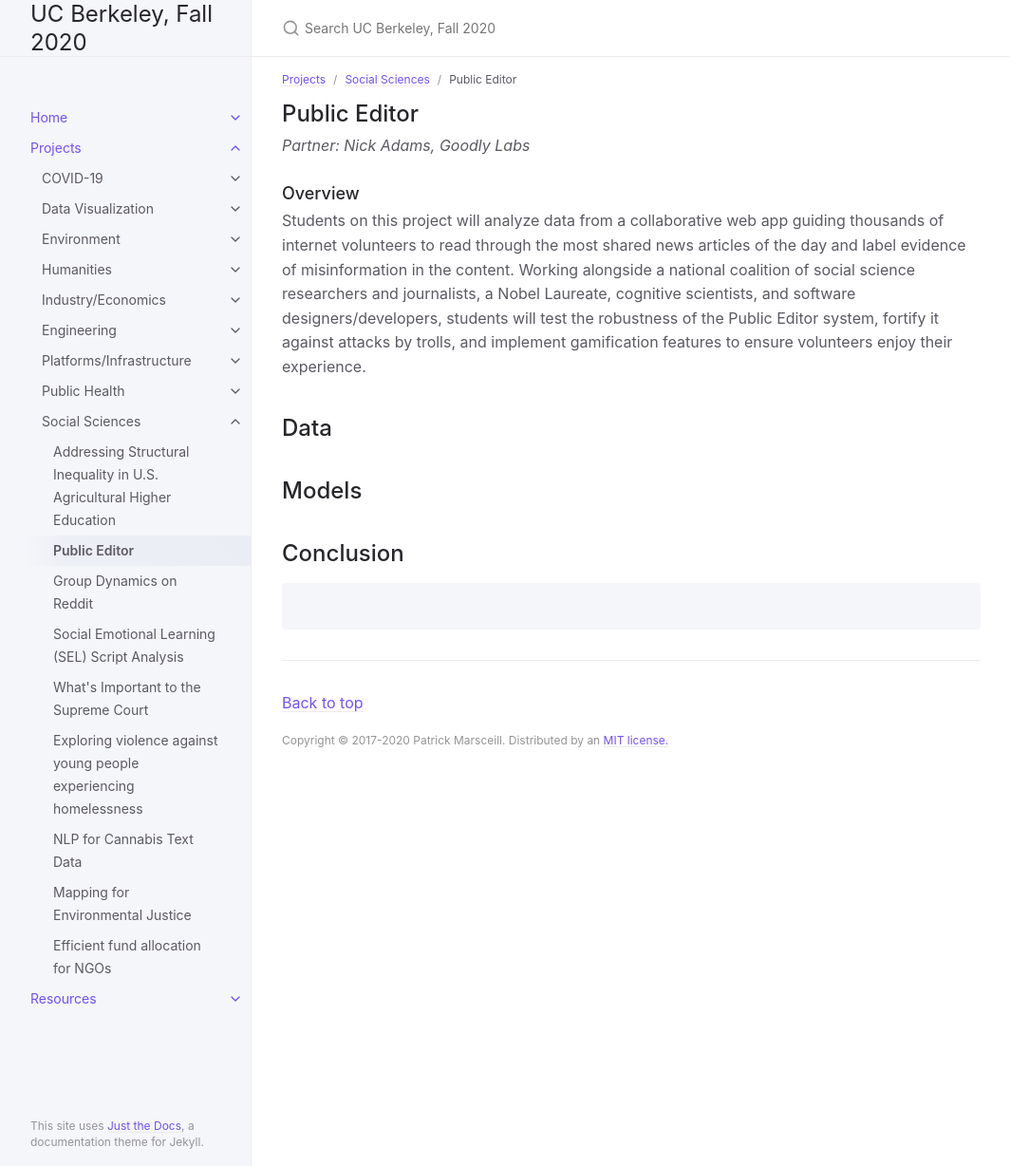
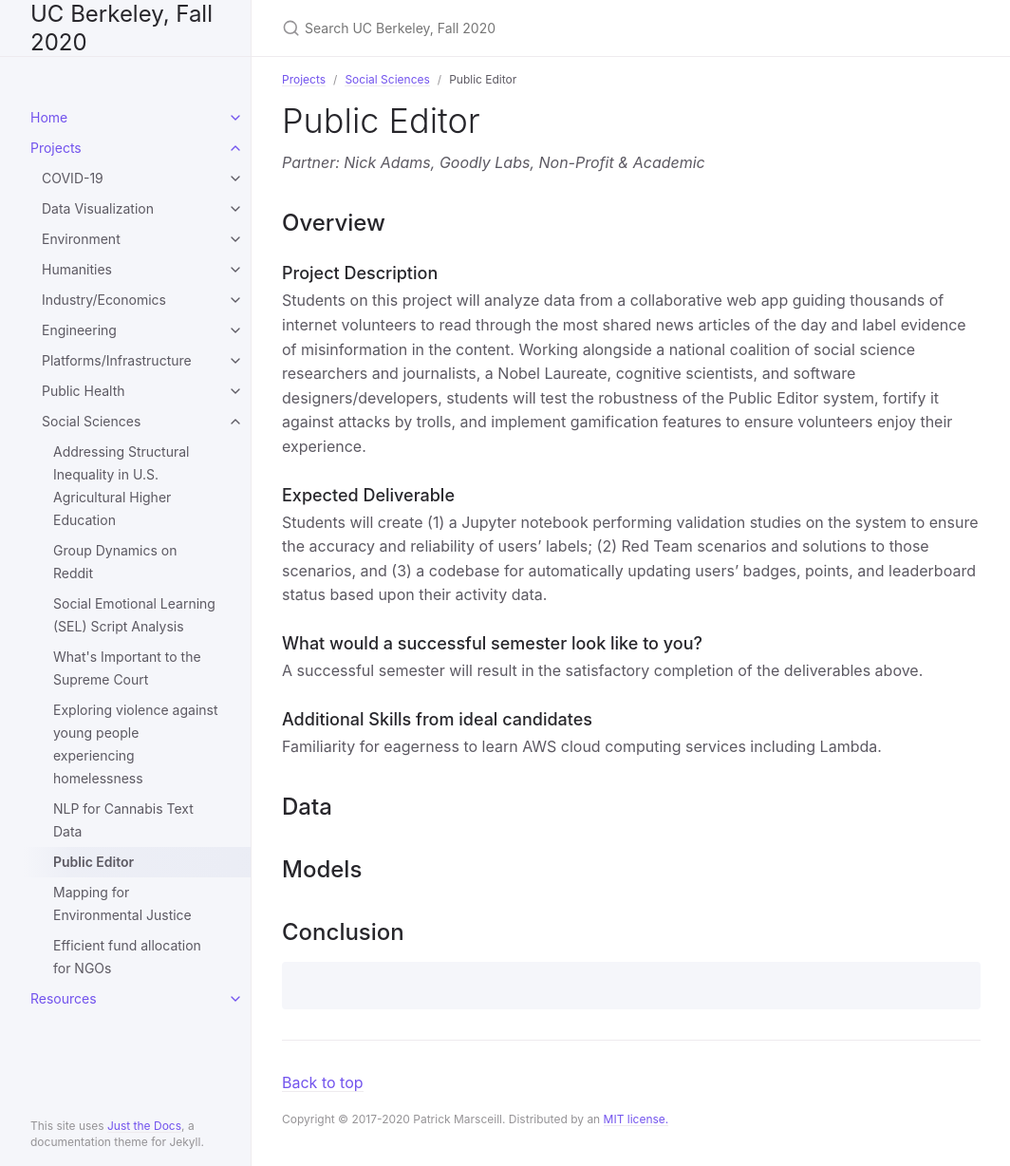
Before and after one commit to DS-Discovery/ds-discovery.github.io, a Jekyll site: the page built from Projects/Social Sciences/Public Editor.md, in a window 1280 px wide and 1228 px high. Shown: the whole window at 95% size, without its empty margins (107-1171 px from the left). Built offline with Jekyll 4.4.1, drawn with Linux system fonts in a browser that asks for light colours.

Commit message:
Update Public Editor.md

```diff
--- a/Projects/Social Sciences/Public Editor.md
+++ b/Projects/Social Sciences/Public Editor.md
@@ -3,16 +3,22 @@ layout: default
 title: Public Editor
 parent: Social Sciences
 grand_parent: Projects
-nav_order: 0
+nav_order: 3
 ---
 
 
-## Public Editor
-*Partner: Nick Adams, Goodly Labs*
+# Public Editor
+*Partner: Nick Adams, Goodly Labs, Non-Profit & Academic*
 
-### Overview
-
+## Overview
+### Project Description
 Students on this project will analyze data from a collaborative web app guiding thousands of internet volunteers to read through the most shared news articles of the day and label evidence of misinformation in the content. Working alongside a national coalition of social science researchers and journalists, a Nobel Laureate, cognitive scientists, and software designers/developers, students will test the robustness of the Public Editor system, fortify it against attacks by trolls, and implement gamification features to ensure volunteers enjoy their experience.
+### Expected Deliverable
+Students will create (1) a Jupyter notebook performing validation studies on the system to ensure the accuracy and reliability of users' labels; (2) Red Team scenarios and solutions to those scenarios, and (3) a codebase for automatically updating users' badges, points, and leaderboard status based upon their activity data.
+### What would a successful semester look like to you?
+A successful semester will result in the satisfactory completion of the deliverables above.
+### Additional Skills from ideal candidates
+Familiarity for eagerness to learn AWS cloud computing services including Lambda.
 
 ## Data
 
```
